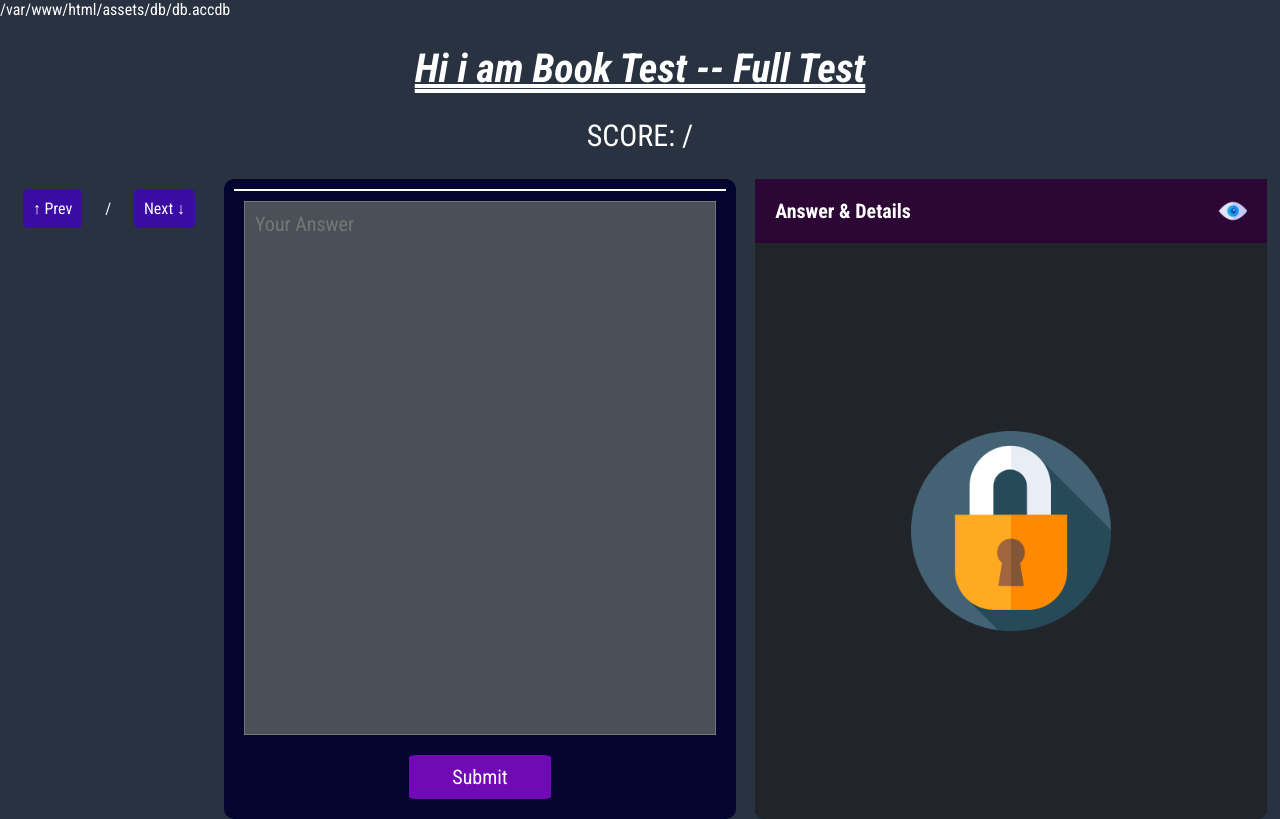
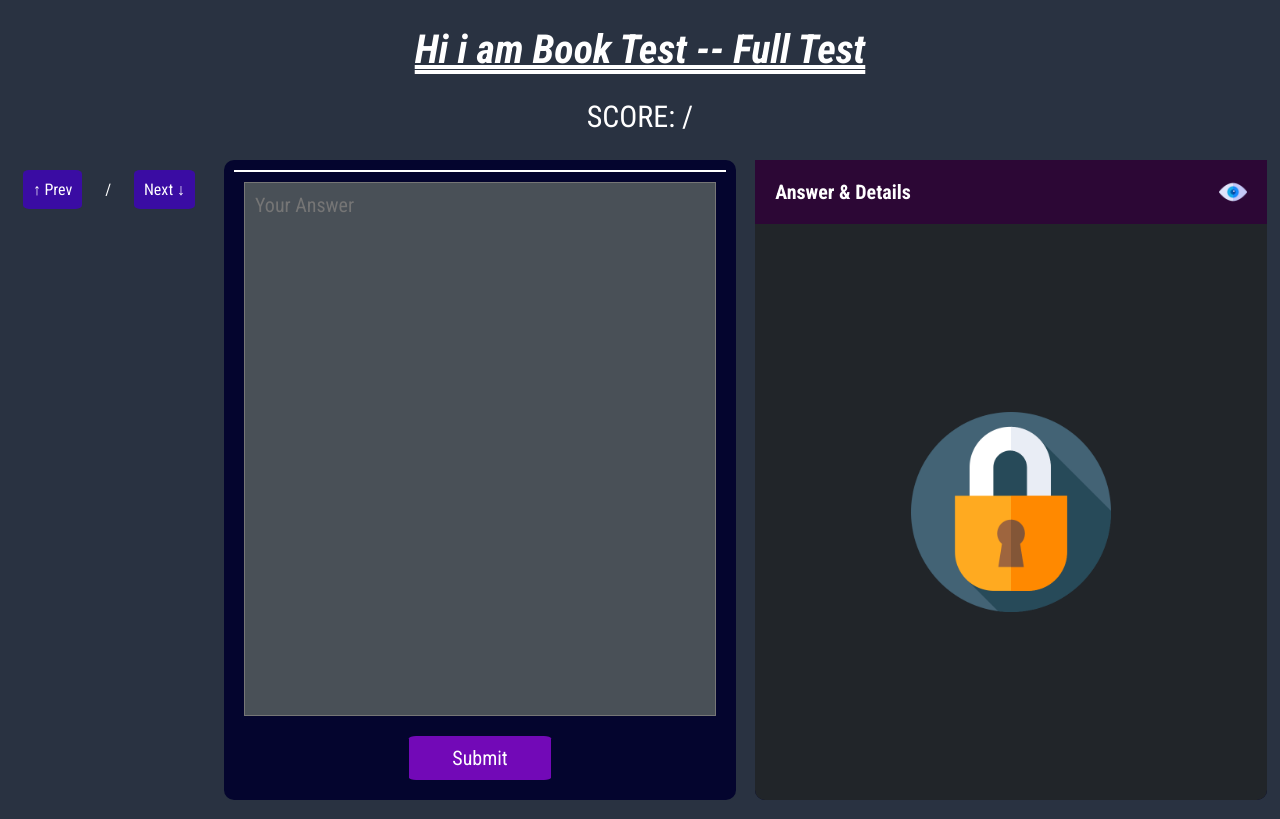
Before and after one commit to MuAshrafAlii/test, a PHP site: page / in a window 1280 px wide. Run offline with PHP 8.4, Linux system fonts and the light colour scheme; data that the repository does not hold is empty.

Commit message:
Revert Commit

```diff
--- a/assets/php/DB.php
+++ b/assets/php/DB.php
@@ -1,8 +1,6 @@
 <?php
 
-$dbFile = $_SERVER['DOCUMENT_ROOT'] . "/assets/db/db.accdb";
-
-echo $dbFile;
+$dbFile = $_SERVER['DOCUMENT_ROOT'] . "/test-yourself/assets/db/db.accdb";
 
 $db = new PDO("odbc:Driver={Microsoft Access Driver (*.mdb, *.accdb)};Dbq=".$dbFile.";Uid=; Pwd=;");
 
--- a/index.php
+++ b/index.php
@@ -1,9 +1,3 @@
-<?php
-
-echo $_SERVER['DOCUMENT_ROOT'] . "/assets/db/db.accdb";
-
-?>
-
 <!DOCTYPE html>
 <html lang="en">
   <head>
```
